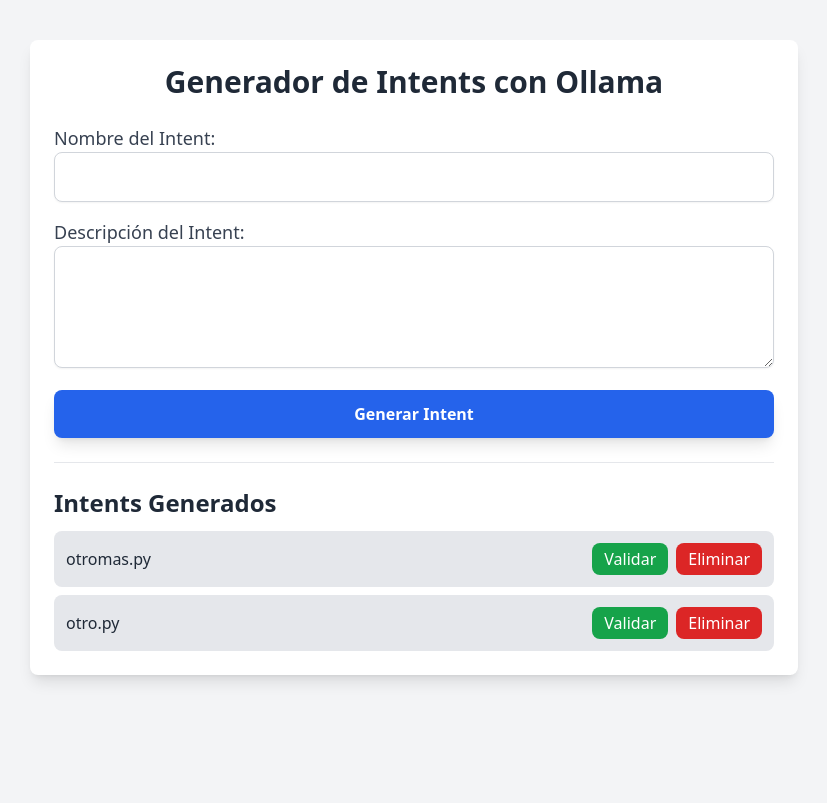
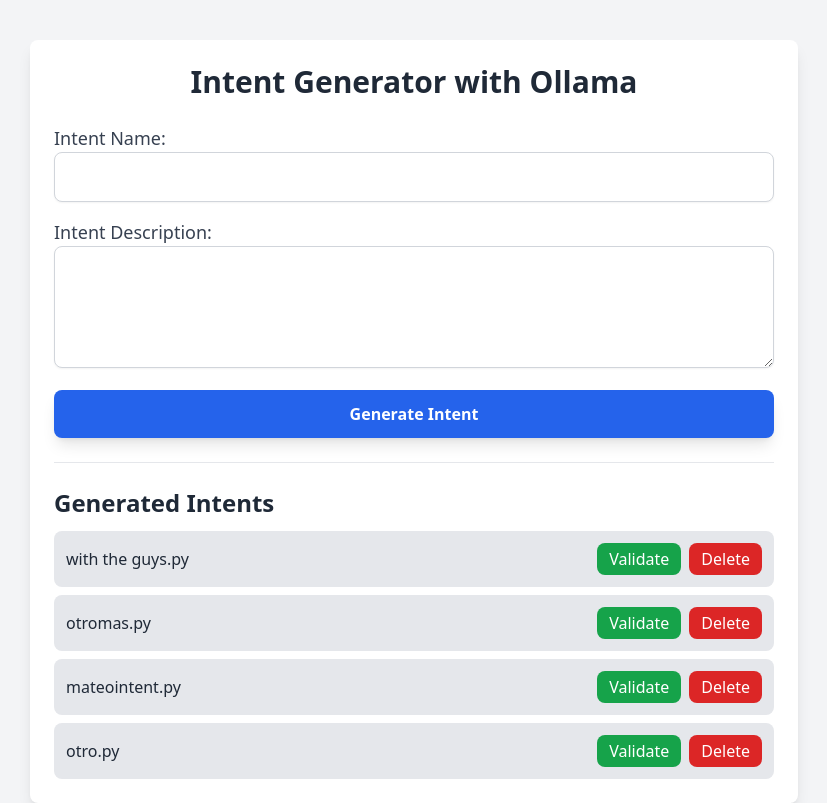
Before and after one commit to enerone/multiintent, a FastAPI app: page / in a window 1280 px wide. Shown: the whole page, without its empty margins (226-1053 px from the left). Before the commit the page ends 682 px from the top, so only its background shows below. Run offline with FastAPI, Linux system fonts and the light colour scheme; some libraries are stand-ins or nearby versions.

Commit message:
translated

````diff
--- a/app.py
+++ b/app.py
@@ -7,19 +7,19 @@ import re
 import ast
 import traceback
 
-app = FastAPI(title="Gestor de Intents con Ollama")
+app = FastAPI(title="Intent Manager with Ollama")
 
 TOOLS_DIR = "tools"
 OLLAMA_URL = "http://127.0.0.1:11434/api/generate"
 
 templates = Jinja2Templates(directory="templates")
 
-# Función para llamar a Ollama y generar código en base a una descripción
+# Function to call Ollama and generate code based on a description
 async def call_ollama(description: str):
     try:
         prompt = (
-            f"Genera solo el código en Python para lo siguiente, sin explicaciones: {description}. "
-            "Solo responde con código, sin texto adicional. Devuelve el código dentro de triple backticks ```python."
+            f"Generate only the Python code for the following, without explanations: {description}. "
+            "Only respond with code, no additional text. Return the code within triple backticks ```python."
         )
 
         result = subprocess.run(
@@ -33,42 +33,42 @@ async def call_ollama(description: str):
         if result.returncode == 0:
             code_block, parameters = extract_code(output)
             if code_block:
-                return f"# Prompt utilizado: {description}\n\n{code_block}", parameters
-            return "⚠️ No se generó código válido.", []
+                return f"# Prompt used: {description}\n\n{code_block}", parameters
+            return "⚠️ No valid code was generated.", []
 
         else:
-            return f"⚠️ Error ejecutando Ollama: {result.stderr.strip()}", []
+            return f"⚠️ Error executing Ollama: {result.stderr.strip()}", []
 
     except Exception as e:
-        return f"⚠️ Excepción al ejecutar Ollama: {str(e)}", []
+        return f"⚠️ Exception while executing Ollama: {str(e)}", []
 
 
-# Función para extraer solo el código y detectar parámetros
+# Function to extract only the code and detect parameters
 def extract_code(text):
     match = re.search(r"```python\n(.*?)\n```", text, re.DOTALL)
     code = match.group(1).strip() if match else text.strip()
 
-    # Buscar todas las funciones y sus parámetros
+    # Find all functions and their parameters
     param_matches = re.findall(r"def\s+\w+\((.*?)\):", code)
 
-    parameters = set()  # Usamos un set para evitar duplicados
+    parameters = set()  # Use a set to avoid duplicates
     for param_match in param_matches:
-        params = [param.strip().split("=")[0] for param in param_match.split(",") if param]  # Limpiamos parámetros
+        params = [param.strip().split("=")[0] for param in param_match.split(",") if param]  # Clean up parameters
         parameters.update(params)
 
     return code, list(parameters)
 
 
-# Función para guardar intents generados
+# Function to save generated intents
 def save_intent(intent_name, intent_code):
     filename = os.path.join(TOOLS_DIR, f"{intent_name}.py")
     os.makedirs(TOOLS_DIR, exist_ok=True)
     with open(filename, "w") as f:
         f.write(intent_code)
-    return f"✅ Intent '{intent_name}' guardado correctamente."
+    return f"✅ Intent '{intent_name}' successfully saved."
 
 
-# Función para leer el contenido de una tool
+# Function to read the content of a tool
 @app.get("/read_intent/", response_class=PlainTextResponse)
 async def read_intent_endpoint(intent_name: str = Query(...)):
     if not intent_name.endswith(".py"):
@@ -77,32 +77,32 @@ async def read_intent_endpoint(intent_name: str = Query(...)):
     filename = os.path.join(TOOLS_DIR, intent_name)
 
     if not os.path.exists(filename):
-        return PlainTextResponse(f"⚠️ No se encontró el archivo '{filename}'", status_code=404)
+        return PlainTextResponse(f"⚠️ File '{filename}' not found.", status_code=404)
 
     with open(filename, "r") as f:
         return PlainTextResponse(f.read())
 
 
-# Endpoint para eliminar una tool
+# Endpoint to delete a tool
 @app.delete("/delete_intent/")
 async def delete_intent(intent_name: str = Query(...)):
-    # Asegurar que el nombre tiene la extensión .py
+    # Ensure the name has the .py extension
     if not intent_name.endswith(".py"):
         intent_name += ".py"
 
     filename = os.path.join(TOOLS_DIR, intent_name)
 
     if not os.path.exists(filename):
-        return JSONResponse(content={"error": f"⚠️ Archivo no encontrado: {filename}"}, status_code=404)
+        return JSONResponse(content={"error": f"⚠️ File not found: {filename}"}, status_code=404)
 
     try:
         os.remove(filename)
-        return JSONResponse(content={"message": f"✅ Intent '{intent_name}' eliminado correctamente."}, status_code=200)
+        return JSONResponse(content={"message": f"✅ Intent '{intent_name}' successfully deleted."}, status_code=200)
     except Exception as e:
-        return JSONResponse(content={"error": f"⚠️ No se pudo eliminar el archivo: {str(e)}"}, status_code=500)
+        return JSONResponse(content={"error": f"⚠️ Could not delete file: {str(e)}"}, status_code=500)
 
 
-# Función para renderizar la plantilla HTML
+# Function to render the HTML template
 def render_template(request: Request, message="", content="", parameters=None, intent_name=""):
     if parameters is None:
         parameters = []
@@ -121,36 +121,36 @@ def render_template(request: Request, message="", content="", parameters=None, i
     )
 
 
-# Página principal con el formulario
+# Main page with the form
 @app.get("/")
 async def form_page(request: Request):
     return render_template(request)
 
 
-# Generar un nuevo intent con Ollama
+# Generate a new intent with Ollama
 @app.post("/generate/")
 async def generate_intent(request: Request, intent_name: str = Form(...), description: str = Form(...)):
     intent_code, parameters = await call_ollama(description)
 
-    # Guardamos el intent sin parámetros aún
+    # Save the intent without parameters yet
     save_intent(intent_name, intent_code)
 
-    # Renderizar con los parámetros detectados
+    # Render with detected parameters
     return render_template(
         request,
-        message=f"Intent '{intent_name}' generado.",
+        message=f"Intent '{intent_name}' generated.",
         content=intent_code,
         parameters=parameters,
         intent_name=intent_name
     )
 
 
-# Endpoint para obtener el contenido de una tool específica
+# Endpoint to obtain the content of a specific tool
 @app.get("/read_intent/", response_class=PlainTextResponse)
 async def read_intent_endpoint(intent_name: str = Query(...)):
     filename = os.path.join(TOOLS_DIR, intent_name)
 
-    # Asegurar que el nombre tiene la extensión .py
+    # Ensure the name has the .py extension
     if not intent_name.endswith(".py"):
         filename += ".py"
 
@@ -158,7 +158,7 @@ async def read_intent_endpoint(intent_name: str = Query(...)):
         with open(filename, "r") as f:
             return f.read()
 
-    return PlainTextResponse(f"⚠️ Error: No se encontró el archivo '{filename}'", status_code=404)
+    return PlainTextResponse(f"⚠️ Error: File '{filename}' not found.", status_code=404)
 
 @app.post("/save_edited_code/")
 async def save_edited_code(intent_name: str = Query(...), body: dict = Body(...)):
@@ -168,34 +168,34 @@ async def save_edited_code(intent_name: str = Query(...), body: dict = Body(...)
     filename = os.path.join(TOOLS_DIR, intent_name)
 
     if not os.path.exists(filename):
-        return JSONResponse(content={"error": f"⚠️ No se encontró el archivo '{filename}'"}, status_code=404)
+        return JSONResponse(content={"error": f"⚠️ File '{filename}' not found."}, status_code=404)
 
     try:
         with open(filename, "w") as f:
             f.write(body["code"])
 
-        return JSONResponse(content={"message": "✅ Código actualizado correctamente."}, status_code=200)
+        return JSONResponse(content={"message": "✅ Code successfully updated."}, status_code=200)
 
     except Exception as e:
-        return JSONResponse(content={"error": f"⚠️ No se pudo guardar el código: {str(e)}"}, status_code=500)
+        return JSONResponse(content={"error": f"⚠️ Could not save the code: {str(e)}"}, status_code=500)
 
 
-# Guardar parámetros ingresados por el usuario en la tool
+# Save parameters entered by the user in the tool
 @app.post("/save_params/")
 async def save_params(intent_name: str = Query(...), params: dict = Body(...)):
     filename = os.path.join(TOOLS_DIR, f"{intent_name}.py")
 
     if os.path.exists(filename):
         with open(filename, "a") as f:
-            f.write("\n\n# Parámetros ingresados por el usuario:\n")
+            f.write("\n\n# User-entered parameters:\n")
             for key, value in params.items():
                 f.write(f"{key} = '{value}'\n")
-        return JSONResponse(content={"message": "Parámetros guardados."}, status_code=200)
+        return JSONResponse(content={"message": "Parameters saved."}, status_code=200)
 
-    return JSONResponse(content={"error": "Archivo no encontrado."}, status_code=404)
+    return JSONResponse(content={"error": "File not found."}, status_code=404)
 
 
-# Validar la corrección del código de la tool
+# Validate the correctness of the tool's code
 @app.get("/validate_intent/")
 async def validate_intent(intent_name: str = Query(...)):
     if not intent_name.endswith(".py"):
@@ -204,29 +204,29 @@ async def validate_intent(intent_name: str = Query(...)):
     filename = os.path.join(TOOLS_DIR, intent_name)
 
     if not os.path.exists(filename):
-        return JSONResponse(content={"status": "error", "message": f"⚠️ No se encontró el archivo '{filename}'"}, status_code=404)
+        return JSONResponse(content={"status": "error", "message": f"⚠️ File '{filename}' not found."}, status_code=404)
 
     try:
         with open(filename, "r") as f:
             code = f.read()
 
-        ast.parse(code)  # Verifica la sintaxis
+        ast.parse(code)  # Checks syntax
         exec_globals = {}
-        exec(code, exec_globals)  # Ejecuta el código de manera segura
+        exec(code, exec_globals)  # Executes the code safely
 
-        return JSONResponse(content={"status": "success", "message": "✅ El código de la tool es válido y se ejecutó correctamente."})
+        return JSONResponse(content={"status": "success", "message": "✅ The tool's code is valid and executed correctly."})
 
     except SyntaxError as e:
         return JSONResponse(content={
             "status": "error",
-            "message": f"⚠️ Error de sintaxis en la línea {e.lineno}: {e.msg}",
-            "code": code  # Enviar el código para que se pueda editar en el modal
+            "message": f"⚠️ Syntax error on line {e.lineno}: {e.msg}",
+            "code": code  # Send code so it can be edited in the modal
         })
 
     except Exception as e:
         return JSONResponse(content={
             "status": "error",
-            "message": f"⚠️ Error al ejecutar el código: {traceback.format_exc()}",
+            "message": f"⚠️ Error executing the code: {traceback.format_exc()}",
             "code": code
         })
 
@@ -235,12 +235,12 @@ async def fix_errors(body: dict = Body(...)):
     original_code = body.get("code", "")
 
     if not original_code:
-        return JSONResponse(content={"error": "⚠️ No se recibió código para corregir."}, status_code=400)
+        return JSONResponse(content={"error": "⚠️ No code received for correction."}, status_code=400)
 
     try:
         prompt = (
-            f"Corrige los errores en el siguiente código Python y devuelve solo el código corregido, sin explicaciones. "
-            f"El código a corregir es:\n```python\n{original_code}\n```"
+            f"Fix the errors in the following Python code and return only the corrected code, without explanations. "
+            f"The code to fix is:\n```python\n{original_code}\n```"
         )
 
         result = subprocess.run(
@@ -251,7 +251,7 @@ async def fix_errors(body: dict = Body(...)):
 
         fixed_code = extract_code(result.stdout)
 
-        return JSONResponse(content={"fixed_code": fixed_code, "message": "✅ Código corregido automáticamente."}, status_code=200)
+        return JSONResponse(content={"fixed_code": fixed_code, "message": "✅ Code automatically corrected."}, status_code=200)
 
     except Exception as e:
-        return JSONResponse(content={"error": f"⚠️ Error al corregir el código: {str(e)}"}, status_code=500)
+        return JSONResponse(content={"error": f"⚠️ Error fixing the code: {str(e)}"}, status_code=500)
--- a/templates/form.html
+++ b/templates/form.html
@@ -1,39 +1,39 @@
 <!DOCTYPE html>
-<html lang="es">
+<html lang="en">
 <head>
     <meta charset="UTF-8">
     <meta name="viewport" content="width=device-width, initial-scale=1.0">
-    <title>Generador de Intents con Ollama</title>
+    <title>Intent Generator with Ollama</title>
     <script src="https://cdn.tailwindcss.com"></script>
 </head>
 <body class="bg-gray-100 font-sans">
     <div class="max-w-3xl mx-auto p-6 mt-10 bg-white rounded-lg shadow-lg">
-        <h1 class="text-3xl font-bold text-center text-gray-800 mb-6">Generador de Intents con Ollama</h1>
+        <h1 class="text-3xl font-bold text-center text-gray-800 mb-6">Intent Generator with Ollama</h1>
 
-        <!-- Formulario para crear un Intent -->
+        <!-- Form to create an Intent -->
         <form action="/generate/" method="post" class="space-y-4">
             <div>
-                <label for="intent_name" class="block text-lg font-medium text-gray-700">Nombre del Intent:</label>
+                <label for="intent_name" class="block text-lg font-medium text-gray-700">Intent Name:</label>
                 <input type="text" name="intent_name" id="intent_name" required
                     class="w-full p-3 border border-gray-300 rounded-lg shadow-sm focus:ring-blue-500 focus:border-blue-500">
             </div>
 
             <div>
-                <label for="description" class="block text-lg font-medium text-gray-700">Descripción del Intent:</label>
+                <label for="description" class="block text-lg font-medium text-gray-700">Intent Description:</label>
                 <textarea name="description" id="description" rows="4" required
                     class="w-full p-3 border border-gray-300 rounded-lg shadow-sm focus:ring-blue-500 focus:border-blue-500"></textarea>
             </div>
 
             <button type="submit"
                 class="w-full bg-blue-600 hover:bg-blue-700 text-white font-bold py-3 rounded-lg shadow-lg transition">
-                Generar Intent
+                Generate Intent
             </button>
         </form>
 
         <hr class="my-6">
 
-        <!-- Listado de intents generados -->
-        <h2 class="text-2xl font-semibold text-gray-800">Intents Generados</h2>
+        <!-- List of generated intents -->
+        <h2 class="text-2xl font-semibold text-gray-800">Generated Intents</h2>
         <ul class="mt-3 space-y-2">
             {% for intent in intents %}
             <li class="flex items-center justify-between bg-gray-200 p-3 rounded-lg">
@@ -41,51 +41,51 @@
                     {{ intent }}
                 </button>
                 <button onclick="validateIntent('{{ intent }}')" class="ml-2 bg-green-600 text-white px-3 py-1 rounded-lg hover:bg-green-700">
-                    Validar
+                    Validate
                 </button>
                 <button onclick="deleteIntent('{{ intent }}')" class="ml-2 bg-red-600 text-white px-3 py-1 rounded-lg hover:bg-red-700">
-                    Eliminar
+                    Delete
                 </button>
             </li>
             {% endfor %}
         </ul>
     </div>
 
-    <!-- Modal para mostrar el contenido del intent -->
+    <!-- Modal to display intent content -->
     <div id="view-modal" class="fixed inset-0 hidden bg-gray-900 bg-opacity-50 flex items-center justify-center">
         <div class="bg-white p-6 rounded-lg shadow-lg max-w-lg w-full">
-            <h2 class="text-xl font-semibold mb-4">Código del Intent</h2>
+            <h2 class="text-xl font-semibold mb-4">Intent Code</h2>
             <pre id="view-intent-content" class="bg-gray-100 p-4 rounded-lg overflow-x-auto max-h-96"></pre>
             <div class="mt-4 flex justify-end">
                 <button onclick="closeViewModal()" class="bg-gray-600 text-white px-4 py-2 rounded-lg">
-                    Cerrar
+                    Close
                 </button>
             </div>
         </div>
     </div>
 
-    <!-- Modal para editar el código si hay errores -->
+    <!-- Modal to edit the code in case of errors -->
     <div id="edit-modal" class="fixed inset-0 hidden bg-gray-900 bg-opacity-50 flex items-center justify-center">
         <div class="bg-white p-6 rounded-lg shadow-lg max-w-lg w-full">
-            <h2 class="text-xl font-semibold mb-4">Editar Código</h2>
+            <h2 class="text-xl font-semibold mb-4">Edit Code</h2>
 
             <textarea id="edit-code" class="w-full p-3 border border-gray-300 rounded-lg shadow-sm h-64"></textarea>
 
-            <!-- Indicador de carga (hidden por defecto) -->
+            <!-- Loading indicator (hidden by default) -->
             <div id="loading-indicator" class="hidden flex justify-center mt-3">
                 <div class="animate-spin rounded-full h-8 w-8 border-t-4 border-blue-600"></div>
-                <span class="ml-2 text-blue-600 font-semibold">Corrigiendo errores...</span>
+                <span class="ml-2 text-blue-600 font-semibold">Fixing errors...</span>
             </div>
 
             <div class="mt-4 flex justify-end">
                 <button id="fix-errors-btn" onclick="fixErrors()" class="bg-yellow-500 text-white px-4 py-2 rounded-lg">
-                    Corregir Errores
+                    Fix Errors
                 </button>
                 <button onclick="saveEditedCode()" class="bg-green-600 text-white px-4 py-2 rounded-lg ml-2">
-                    Guardar
+                    Save
                 </button>
                 <button onclick="closeEditModal()" class="ml-2 bg-gray-600 text-white px-4 py-2 rounded-lg">
-                    Cancelar
+                    Cancel
                 </button>
             </div>
         </div>
@@ -121,7 +121,7 @@
                 document.getElementById("view-intent-content").textContent = data;
                 document.getElementById("view-modal").classList.remove("hidden");
             } else {
-                alert(data || "⚠️ No se pudo cargar el intent.");
+                alert(data || "⚠️ Could not load the intent.");
             }
         }
 
@@ -154,7 +154,7 @@
             const loadingIndicator = document.getElementById("loading-indicator");
 
             if (!code.trim()) {
-                alert("⚠️ No hay código para corregir.");
+                alert("⚠️ No code to fix.");
                 return;
             }
 
@@ -178,13 +178,12 @@
                 document.getElementById("edit-code").value = data.fixed_code;
                 alert(data.message);
             } else {
-                alert(data.error || "⚠️ No se pudo corregir el código.");
+                alert(data.error || "⚠️ Could not fix the code.");
             }
         }
 
-
         async function deleteIntent(intentName) {
-                if (!confirm(`¿Seguro que quieres eliminar '${intentName}'?`)) {
+            if (!confirm(`Are you sure you want to delete '${intentName}'?`)) {
                 return;
             }
 
@@ -200,13 +199,11 @@
 
             if (response.ok) {
                 alert(data.message);
-                    location.reload();  // Recargar la página para actualizar la lista
+                location.reload();  // Reload the page to update the list
             } else {
-                    alert(data.error || "⚠️ No se pudo eliminar el intent.");
+                alert(data.error || "⚠️ Could not delete the intent.");
             }
         }
-
-
     </script>
 </body>
 </html>
````
Also changed, not shown: create.py (+11 -11 lines), tools/mateointent.py (added, +53 -0 lines), tools/with the guys.py (added, +34 -0 lines). Lines whose indentation alone changed are shown as unchanged.
